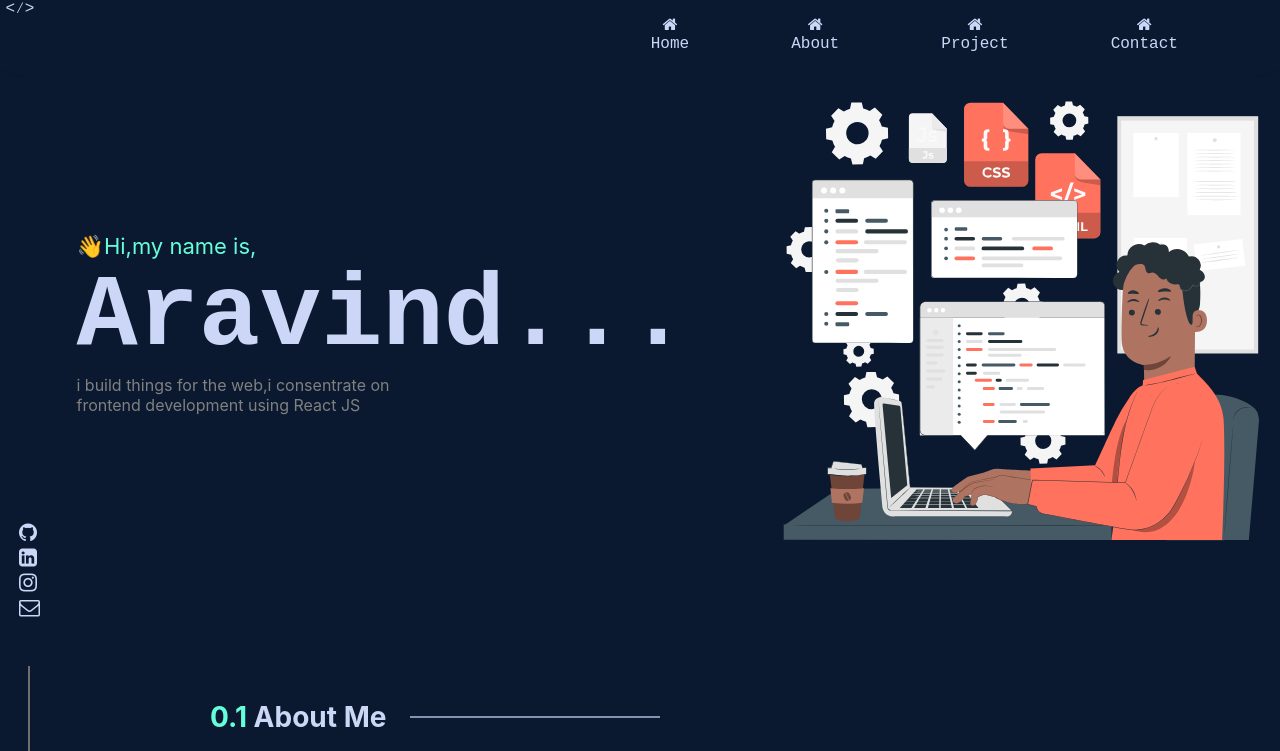
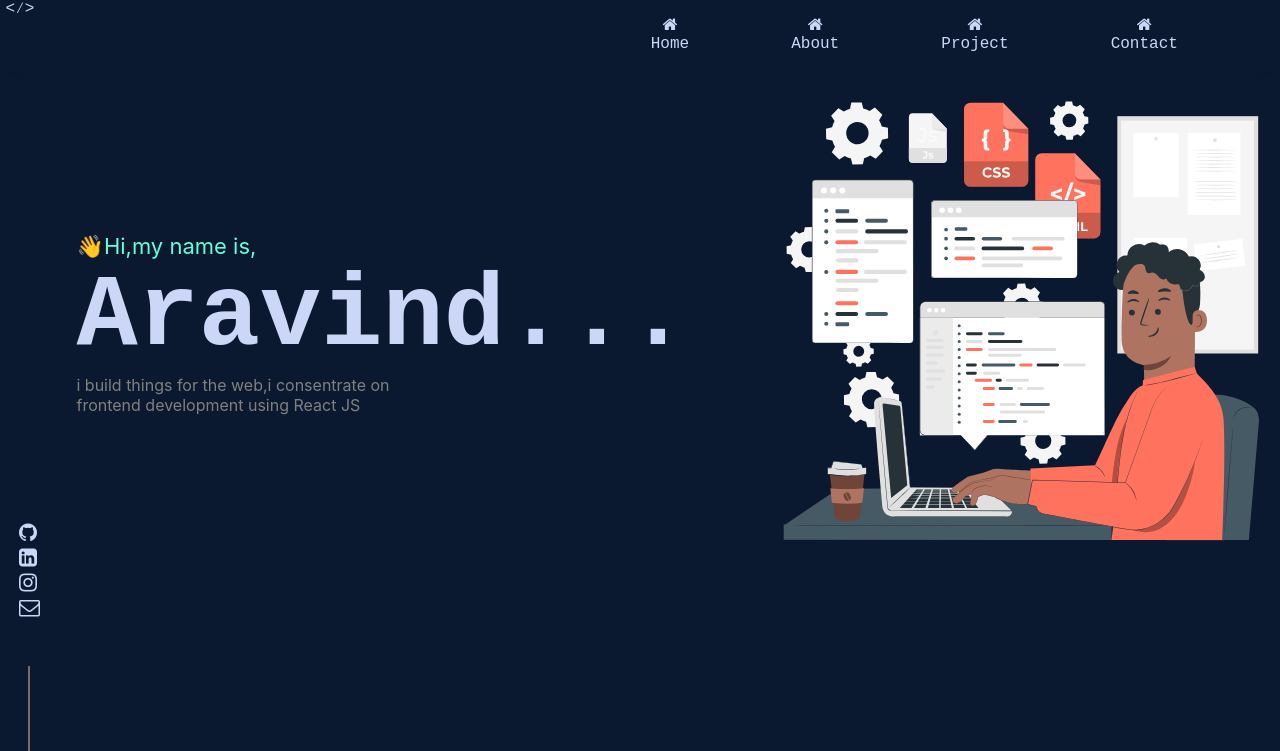
Before and after one commit to 11Aravind/portfolio, a React (Create React App) app: page / in a window 1280 px wide. Shown: the top 751 px of the page. Built offline with nearby package versions, Linux system fonts and the light colour scheme.

Commit message:
Update banner.css

```diff
--- a/src/component/slider/banner.css
+++ b/src/component/slider/banner.css
@@ -1,7 +1,8 @@
 .bannerContainer{
     width: 100%;
     /* background-color: aqua; */
-    height: 615px;
+/*     height: 615px; */
+    height:837px;
     display: flex;
     justify-content: center;
     /* align-items: center; */
```
